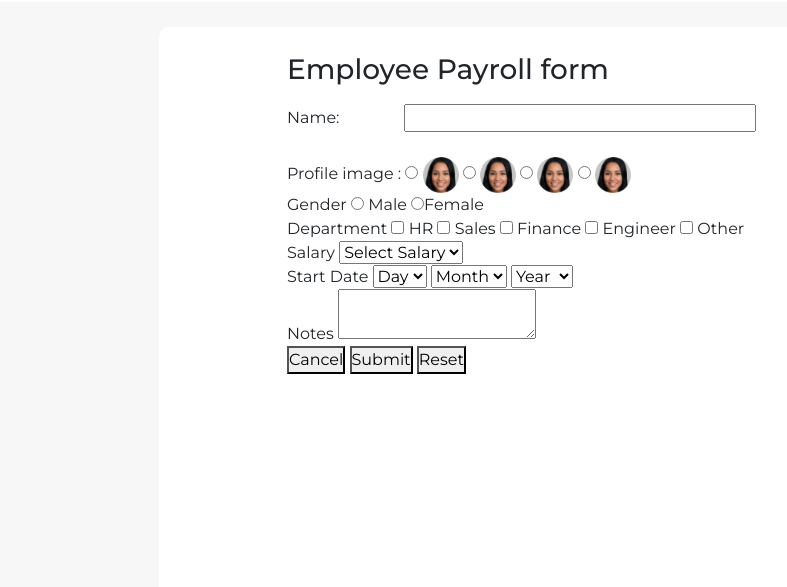
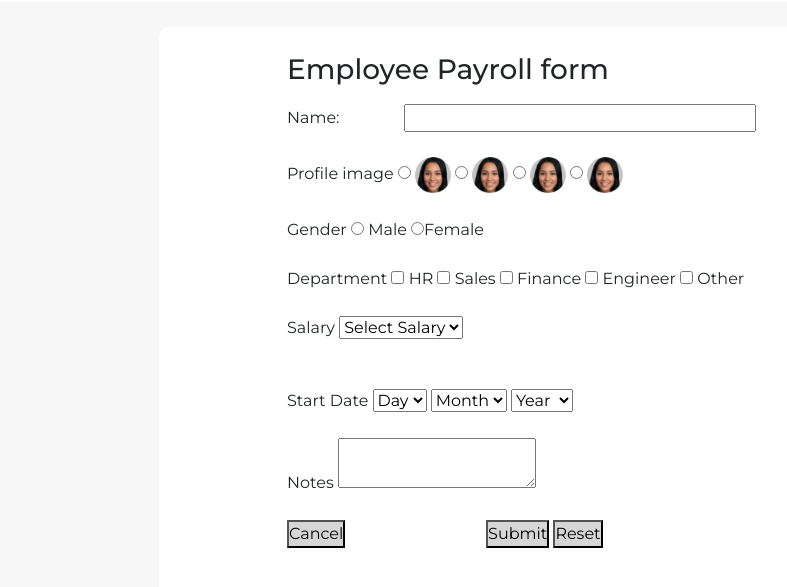
Before and after one commit to KumarKeshavCode/employeePayroll, a website: page template/userForm.html in a window 1280 px wide. Shown: the part 53-640 px from the top of the page, without its empty margins (97-884 px from the left). Drawn offline with nearby package versions, Linux system fonts and the light colour scheme.

```diff
--- a/CSS/userForm.css
+++ b/CSS/userForm.css
@@ -72,6 +72,7 @@
 
   .radio-group{
     margin-top: 25px;
+    margin-bottom: 25px;
     justify-content: space-between;
   }
 
@@ -79,8 +80,38 @@
     margin-top: 25px;
     margin-bottom: 25px;
     justify-content: space-between;
+    padding-left: 2px;
   }
 
   #gender{
 
+      margin-bottom: 25px;
   }
+
+  #dept{
+    margin-bottom: 25px;
+  }
+
+  #salary{
+    margin-bottom: 25px;
+  }
+
+  #startday{
+    margin-bottom: 25px;
+  }
+
+  #note{
+     margin-bottom: 25px;
+  }
+
+  .btncolor{
+    background-color: #00000029;
+  }
+#btn{
+   display: flex;
+
+}
+
+#btngrp{
+  margin-left: 20%;
+}
--- a/template/userForm.html
+++ b/template/userForm.html
@@ -28,7 +28,7 @@
 
       <div class="radio-group">
 
-        <label >Profile image :</label>
+        <label >Profile image </label>
       <input type="radio" id="profile1" name="profile_img" value="img1" required>
 
         <img src="../Assets/Ellipse 1.png" alt="" width="36" height="36">
@@ -123,13 +123,20 @@
          </select>
       </div>
 
+      <div id="note">
+
       <label for="">Notes</label>
       <textarea name="notes" id="notest"></textarea>
+      </div>
 
       <div id="btn">
-        <button type="cancel" class="reset">Cancel</button>
-        <button type="submit" class="reset">Submit</button>
-        <button type="reset" class="reset">Reset</button>
+        <button type="cancel" class="btncolor">Cancel</button>
+
+        <div id="btngrp">
+          <a href=""></a>
+        <button type="submit" class="btncolor">Submit</button>
+        <button type="reset" class="btncolor">Reset</button>
+        </div>
 
       </div>
 
```
Also changed, not shown: index.html (+12 -3 lines), jquery.js (+10 -5 lines).
